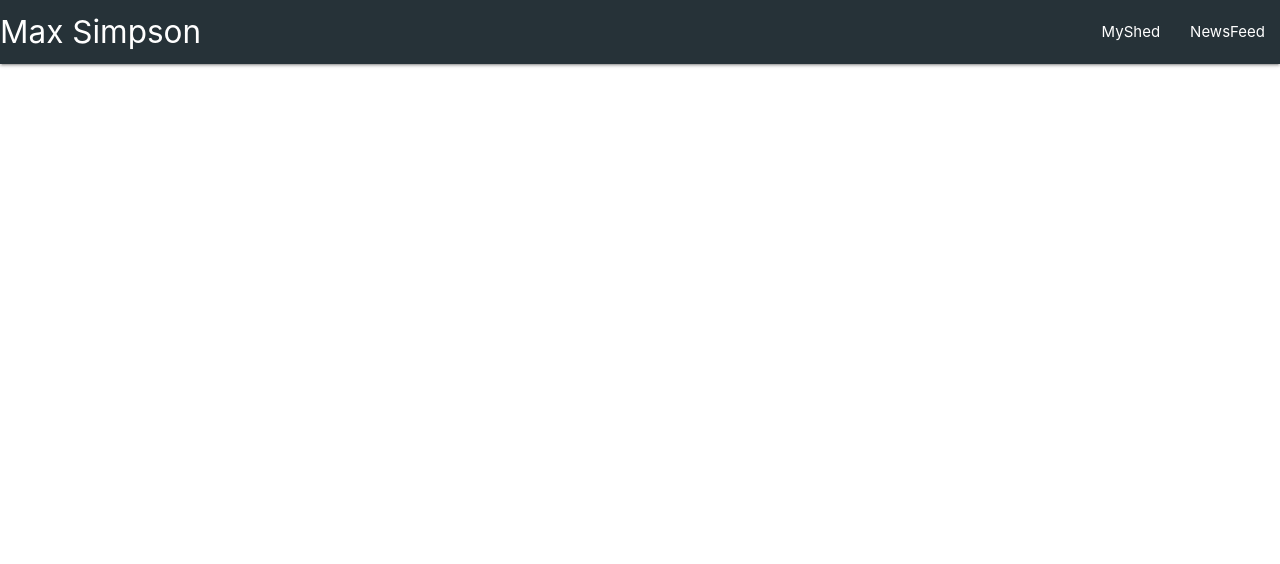
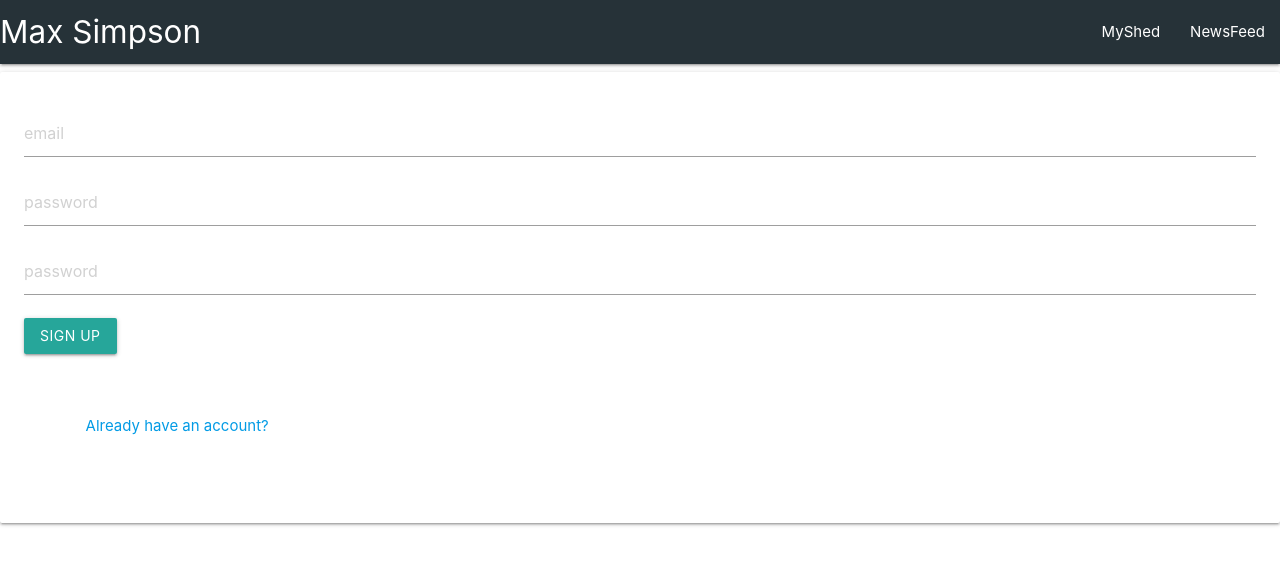
Before and after one commit to maxtsimpson/shed-share, a React (Create React App) app in the folder shed-share/: page /Signup in a window 1280 px wide. Shown: the top 564 px of the page. Built offline with nearby package versions, Linux system fonts and the light colour scheme.

Commit message:
added signup page, custom error message to authRoutes db

```diff
--- a/shed-share/src/App.js
+++ b/shed-share/src/App.js
@@ -6,6 +6,7 @@ import NewsFeed from "./pages/NewsFeed"
 import { BrowserRouter as Router, Route, Switch } from 'react-router-dom';
 import Home from './pages/Home';
 import Login from './pages/Login';
+import Signup from './pages/Signup';
 import { AuthContext } from './context/auth';
 
 function App() {
@@ -28,6 +29,7 @@ function App() {
             <Route path="/MyShed" component={MyShed} />
             <Route path="/NewsFeed" component={NewsFeed} />
             <Route path="/Login" component={Login} />
+            <Route path="/Signup" component={Signup} />
           </Switch>
         </div>
       </Router>
--- a/shed-share/src/components/auth/Login/index.js
+++ b/shed-share/src/components/auth/Login/index.js
@@ -19,11 +19,14 @@ function Login() {
   const { setAuthTokens } = useAuth();
 
   function postLogin() {
-    axios.post("api/auth/login", {
+    const loginURL = (process.env.ROOT_URL || "http://localhost:3001") + "/api/auth/login"
+    console.log(loginURL)
+    axios.post(loginURL, {
       email,
       password
     }).then(result => {
       if (result.status === 200) {
+        console.log({result})
         setAuthTokens(result.data);
         setLoggedIn(true);
       } else {
@@ -36,7 +39,7 @@ function Login() {
   }
 
   function postFBLogin() {
-    axios.get("http://localhost:3001/api/auth/facebook", {
+    axios.get(process.env.ROOT_URL + "/api/auth/facebook", {
     }).then(result => {
       if (result.status === 200) {
         setAuthTokens(result.data);
--- a/shed-share/src/components/auth/Signup/index.js
+++ b/shed-share/src/components/auth/Signup/index.js
@@ -1,20 +1,69 @@
-import React from "react";
-import { Link } from 'react-router-dom';
-import logoImg from "../../../../public/images/logo.png";
-import M, { Card, Form, Input, Button, Navbar, Icon, NavItem } from 'react-materialize'
+import React, { useState } from "react";
+import { Link, useHistory } from 'react-router-dom';
+import M, { Card, Form, TextInput, Button, Navbar, Icon, NavItem } from 'react-materialize'
 import axios from 'axios';
-import { useAuth } from "../context/auth";
+import { useAuth } from "../../../context/auth.js";
+import './style.css'
 
 function Signup() {
+
+    const [email, setEmail] = useState("");
+    const [password, setPassword] = useState("");
+    const [passwordRepeat, setPasswordRepeat] = useState("");
+    const history = useHistory();
+
+    const handleSignupError = (error) => {
+        console.log(error)
+        //need to use a toast or something to show this back to the user
+    }
+
+
+    const postUser = () => {
+        if (!(password === passwordRepeat)) {
+            handleSignupError('passwords do not match')
+            return
+        }
+
+        const userData = { email, password }
+
+        const signupURL = (process.env.ROOT_URL || "http://localhost:3001") + "/api/auth/signup"
+        console.log(signupURL)
+
+        axios.post(signupURL, userData)
+            .then(function (data) {
+                history.push("/");
+                // If there's an error, handle it by throwing up a bootstrap alert
+            })
+            .catch(error => handleSignupError(error));
+    }
+
     return (
         <Card>
-            <Logo src={logoImg} />
-            <Form>
-                <Input type="email" placeholder="email" />
-                <Input type="password" placeholder="password" />
-                <Input type="password" placeholder="password again" />
-                <Button>Sign Up</Button>
-            </Form>
+            <TextInput
+                type="email"
+                value={email}
+                placeholder="email"
+                onChange={event => {
+                    setEmail(event.target.value);
+                }}
+            />
+          <TextInput
+            type="password"
+            value={password}
+            onChange={event => {
+              setPassword(event.target.value);
+            }}
+            placeholder="password"
+          />
+          <TextInput
+            type="password"
+            value={passwordRepeat}
+            onChange={event => {
+                setPasswordRepeat(event.target.value);
+            }}
+            placeholder="password"
+          />
+            <Button onClick={postUser}>Sign Up</Button>
             <Link to="/login">Already have an account?</Link>
         </Card>
     )
--- a/shed-share/src/pages/Login.js
+++ b/shed-share/src/pages/Login.js
@@ -1,7 +1,7 @@
 import React from "react";
 import Login from "../components/auth/Login";
 
-const Home = props => {
+const LoginPage = props => {
     return(
         <div>
             <Login></Login>
@@ -9,4 +9,4 @@ const Home = props => {
     )
 }
 
-export default Home;
+export default LoginPage;
--- /dev/null
+++ b/shed-share/src/pages/Signup.js
@@ -0,0 +1,12 @@
+import React from "react";
+import Signup from "../components/auth/Signup";
+
+const SignupPage = props => {
+    return(
+        <div>
+            <Signup></Signup>
+        </div>
+    )
+}
+
+export default SignupPage;
```
Also changed, not shown: 2 other files (tests, documents, lock files or other folders).
